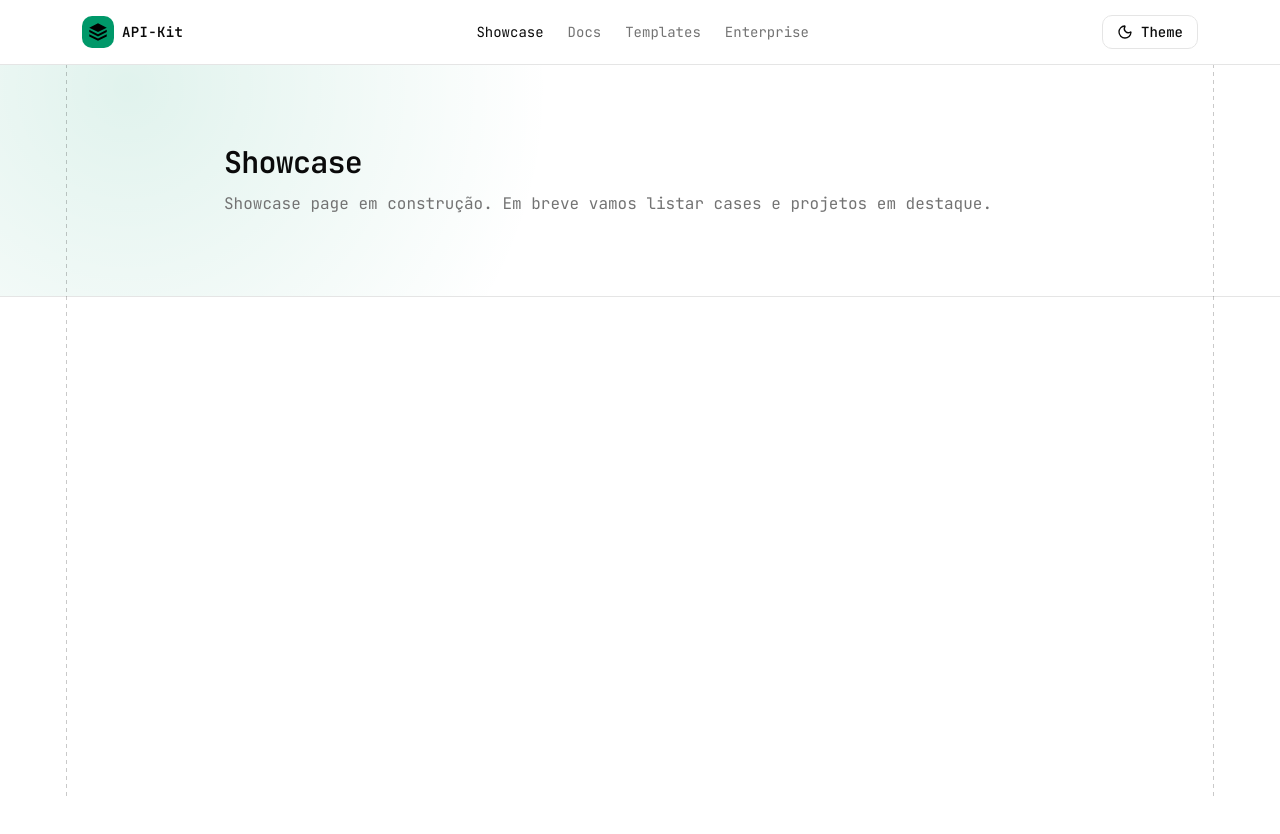
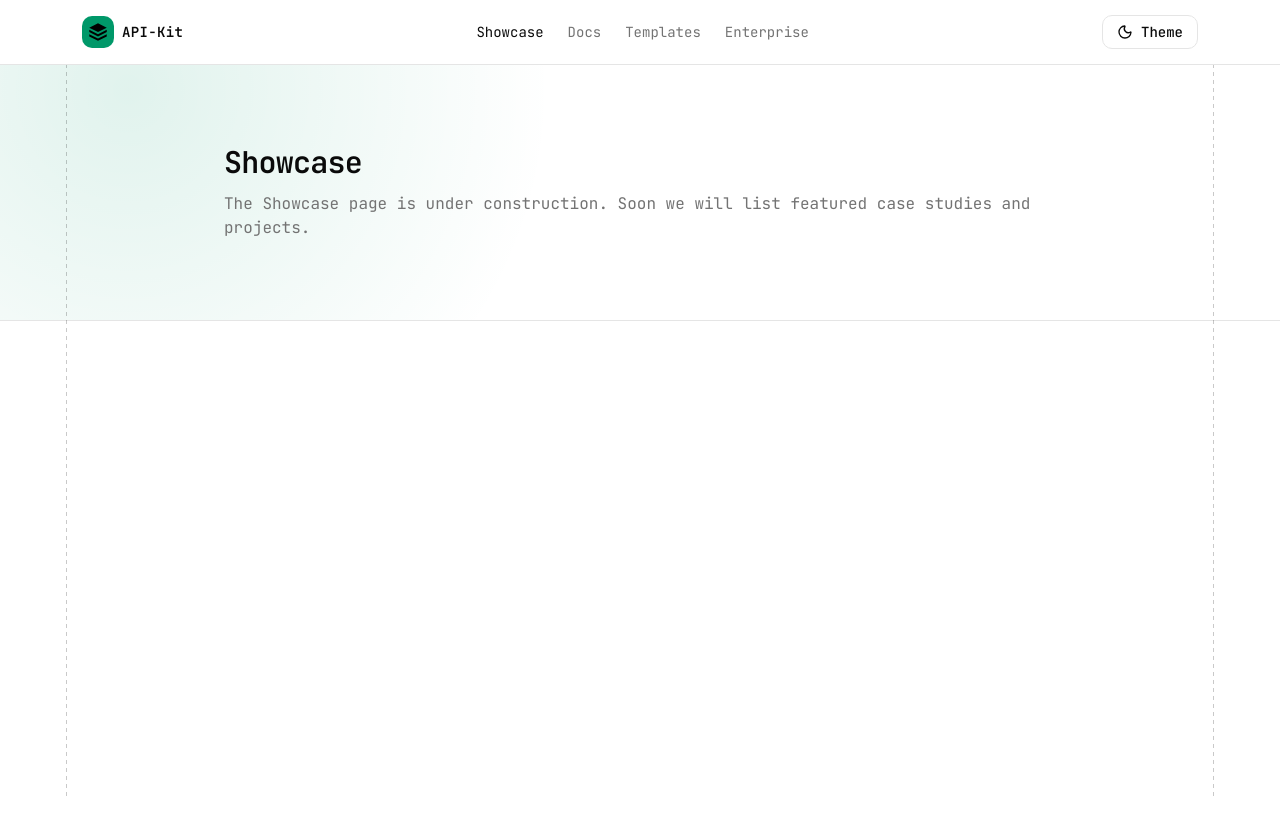
Before and after one commit to API-Kit-com/api-kit, a Next.js app: page /showcase in a window 1280 px wide. Shown: the top 834 px of the page. Built offline with nearby package versions, Linux system fonts and the light colour scheme.

Commit message:
chore: translate showcase placeholder copy to English

```diff
--- a/app/showcase/page.tsx
+++ b/app/showcase/page.tsx
@@ -7,7 +7,7 @@ export default function ShowcasePage() {
           <div className="relative mx-auto max-w-4xl px-6 py-20 sm:px-8">
             <h1 className="text-3xl font-semibold tracking-tight">Showcase</h1>
             <p className="mt-3 text-muted-foreground">
-              Showcase page em construção. Em breve vamos listar cases e projetos em destaque.
+              The Showcase page is under construction. Soon we will list featured case studies and projects.
             </p>
           </div>
         </section>
```
